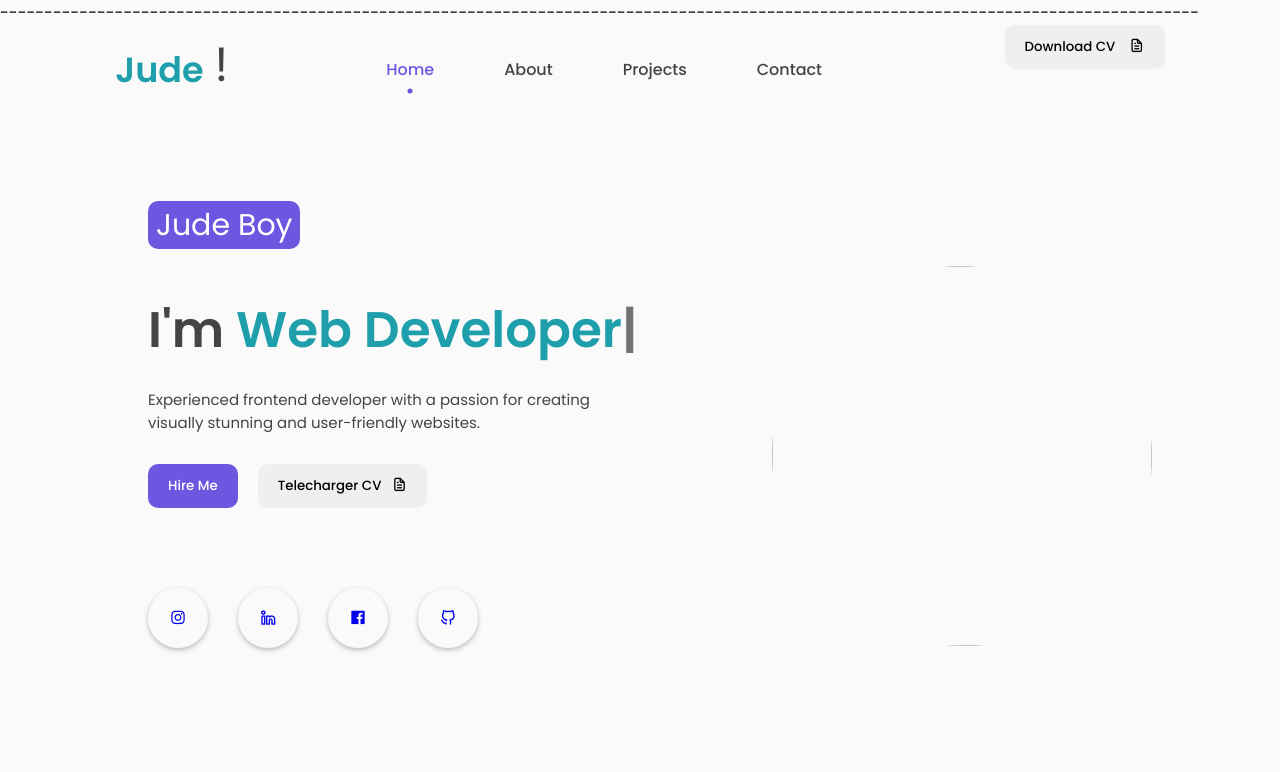
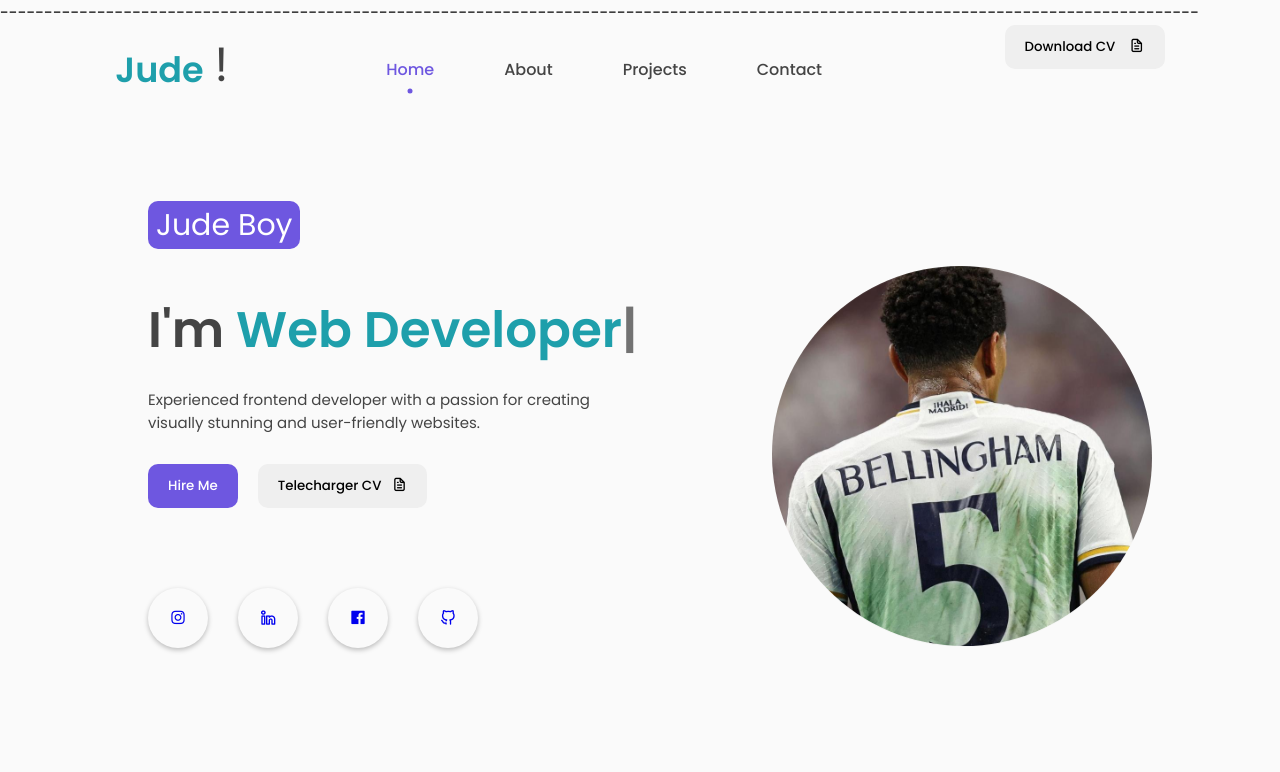
Before and after one commit to PapaWeurseuckDieng/PapaWeurseuckDieng.github.io, a plain HTML site: page index.html in a window 1280 px wide. Shown: the top 772 px of the page. Drawn offline with nearby package versions, Linux system fonts and the light colour scheme.

Commit message:
mag image

```diff
--- a/index.html
+++ b/index.html
@@ -77,7 +77,7 @@
           </div>
           <div class="featured-image">
             <div class="image">
-                <img src="../../ISI/L1/Cours html/belli.jpeg" alt="avatar">
+                <img src="assets/images/belli.jpeg" alt="avatar">
             </div>
           </div>
           <div class="scroll-icon-box">
```
Also changed, not shown: assets/images/belli.jpeg (added).
